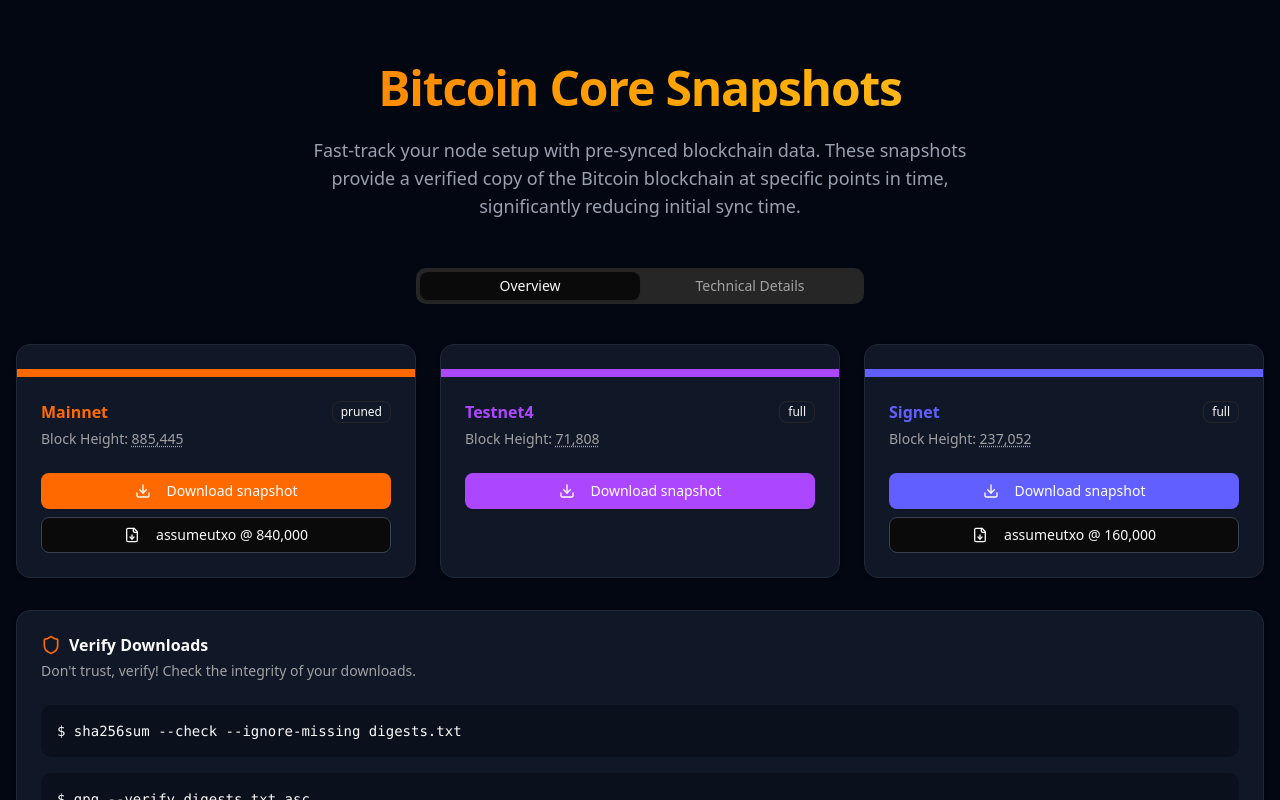
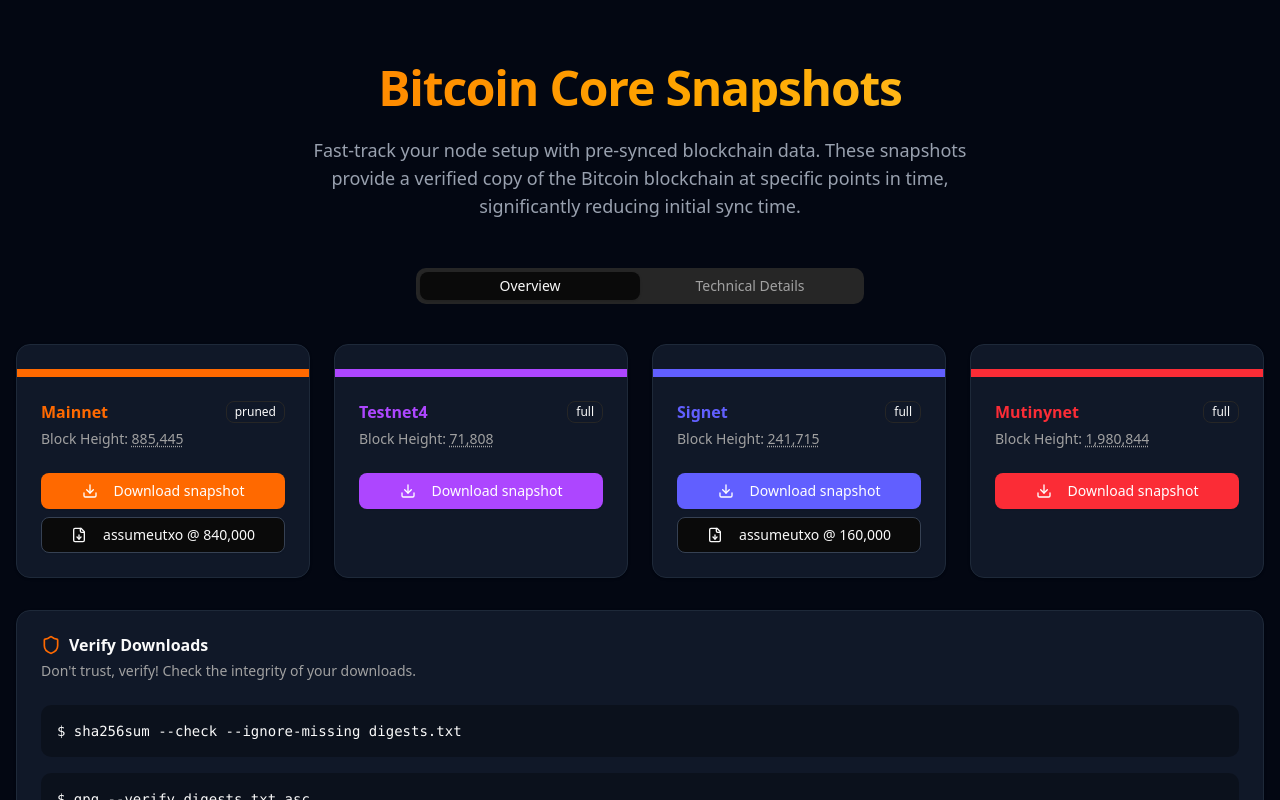
Before and after one commit to jaonoctus/bitcoin-snapshots-react, a Next.js app: page / in a window 1280 px wide. Shown: the top 800 px of the page. Built offline with nearby package versions, Linux system fonts and the light colour scheme.

Commit message:
update
update signet chainstate size

update testnet4 chainstate size

```diff
--- a/app/page.tsx
+++ b/app/page.tsx
@@ -59,28 +59,6 @@
       txouts: "179299972",
       supply: "1982929792652975",
     },
-    // {
-    //   id: "testnet3",
-    //   type: "pruned",
-    //   name: "Testnet3",
-    //   color: "bg-teal-500",
-    //   hoverColor: "hover:bg-teal-600",
-    //   textColor: "text-teal-500",
-    //   borderColor: "border-teal-500",
-    //   downloadUrl: "https://eu2.contabostorage.com/3fc7909e0b8744a6a4fb58dc5158ffb6:bitcoin/202404/testnet.tar.zst",
-    //   assumeutxoUrl:
-    //       "https://eu2.contabostorage.com/3fc7909e0b8744a6a4fb58dc5158ffb6:bitcoin/20231218/utxo-testnet-2500000.dat.zst",
-    //   assumeutxoHeight: "2,500,000",
-    //   chain: "testnet",
-    //   size: "7.6G",
-    //   height: "2,745,129",
-    //   heightUrl: "https://mempool.space/testnet/block/00000000000003acf6e5b8e560ff5c5a97748f9a4279418159f8a80af9bdea6d",
-    //   bestBlock: "59F8 A80A F9BD EA6D",
-    //   muhash: "F8F1 4157 C031 EDDE",
-    //   hashSerialized: "7652 0565 7BC6 D834",
-    //   txouts: "103,066,356",
-    //   supply: "2,099,663,916,474,610",
-    // },
     {
       id: "testnet4",
       type: "full",
@@ -93,7 +71,7 @@
       assumeutxoUrl: null,
       assumeutxoHeight: null,
       chain: "testnet4",
-      size: "5.4G",
+      size: "589M",
       height: "71808",
       heightUrl: "https://mempool.space/testnet4/block/00000000ec26eab0d4ecbaa909d5fac9044bba74c947ac064fe6f78d227d00e8",
       bestBlock: "00000000ec26eab0d4ecbaa909d5fac9044bba74c947ac064fe6f78d227d00e8",
@@ -110,18 +88,40 @@
       hoverColor: "hover:bg-indigo-600",
       textColor: "text-indigo-500",
       borderColor: "border-indigo-500",
-      downloadUrl: "https://pub-3fcf0b98b9e64d6381ced6eddee57bbf.r2.dev/022025/snapshot-bitcoin-signet-237052-full.tar.zst",
+      downloadUrl: "https://pub-3fcf0b98b9e64d6381ced6eddee57bbf.r2.dev/snapshot-bitcoin-signet-241715-full.tar.zst",
       assumeutxoUrl: "https://pub-3fcf0b98b9e64d6381ced6eddee57bbf.r2.dev/utxo/utxo-bitcoin-signet-160000.dat",
       assumeutxoHeight: "160000",
+      chain: "mutinynet",
+      size: "836M",
+      height: "241715",
+      heightUrl: "https://mempool.space/signet/block/00000056e70ee99609c97c5c30e8ed711824b2baa229d53529a48e2cbfb75806",
+      bestBlock: "00000056e70ee99609c97c5c30e8ed711824b2baa229d53529a48e2cbfb75806",
+      muhash: "f5420e838faf6540481febc880688b17e9714d9986834a5717a97d6f182bdca1",
+      hashSerialized: "4fcb936c4551041cd78111946c9d4c23d7f4fa4b3cadd6faef3b8635948a9cdd",
+      txouts: "13042756",
+      supply: "1129260219918338",
+      flags: ['txindex', 'coinstatsindex', 'blockfilterindex']
+    },
+    {
+      id: "mutinynet",
+      type: "full",
+      name: "Mutinynet",
+      color: "bg-red-500",
+      hoverColor: "hover:bg-red-600",
+      textColor: "text-red-500",
+      borderColor: "border-red-500",
+      downloadUrl: "https://pub-3fcf0b98b9e64d6381ced6eddee57bbf.r2.dev/snapshot-bitcoin-mutinynet-1980844-full.tar.zst",
+      assumeutxoUrl: null,
+      assumeutxoHeight: null,
       chain: "signet",
-      size: "9.3G",
-      height: "237052",
-      heightUrl: "https://mempool.space/signet/block/000000749029989b6df38e62bb2e2e43778a814ba8c13807ca0fd9930de23f7f",
-      bestBlock: "000000749029989b6df38e62bb2e2e43778a814ba8c13807ca0fd9930de23f7f",
-      muhash: "fe14ef3f472786d9f07b25940a75bc0bac224475e77478f60a2854da805ac8fe",
-      hashSerialized: "7f9ec48ab5f54a860bb2b69dbbee45352a3cbe193cae453ef83758092a349849",
-      txouts: "11671351",
-      supply: "1117602719924825",
+      size: "780M",
+      height: "1980844",
+      heightUrl: "https://mutinynet.com/block/000001f610e4d2918e1fa3324bb79e603d680d8d595ceafffee90adab5d760ea",
+      bestBlock: "000001f610e4d2918e1fa3324bb79e603d680d8d595ceafffee90adab5d760ea",
+      muhash: "2a97c07bbd680f6c3274eac7b7247ac2d59ca4ee0a0607f15f2eb67baee6b51d",
+      hashSerialized: "0fb506d66cd8f63dd1a6abe5309efe0e724a87162e60bbcac2e43e198ccccda3",
+      txouts: "518768",
+      supply: "2096780595614125",
       flags: ['txindex', 'coinstatsindex', 'blockfilterindex']
     },
   ]
@@ -158,7 +158,7 @@
             </div>
 
             <TabsContent value="overview" className="space-y-8">
-              <div className="grid grid-cols-1 md:grid-cols-2 lg:grid-cols-3 gap-6">
+              <div className="grid grid-cols-1 md:grid-cols-2 lg:grid-cols-4 gap-6">
                 {networks.map((network) => (
                     <Card key={network.id} className="bg-gray-900 border-gray-800 overflow-hidden">
                       <div className={`h-2 w-full ${network.color}`}></div>
@@ -219,7 +219,7 @@
                   <div className="grid grid-cols-1 sm:grid-cols-2 gap-4 mt-4">
                     <Button asChild variant="outline" className="border-gray-700 hover:bg-gray-800">
                       <a
-                          href="https://pub-3fcf0b98b9e64d6381ced6eddee57bbf.r2.dev/022025/digests.txt"
+                          href="https://pub-3fcf0b98b9e64d6381ced6eddee57bbf.r2.dev/digests.txt"
                           target="_blank"
                           rel="noopener noreferrer"
                       >
@@ -228,7 +228,7 @@
                     </Button>
                     <Button asChild variant="outline" className="border-gray-700 hover:bg-gray-800">
                       <a
-                          href="https://pub-3fcf0b98b9e64d6381ced6eddee57bbf.r2.dev/022025/digests.txt.asc"
+                          href="https://pub-3fcf0b98b9e64d6381ced6eddee57bbf.r2.dev/digests.txt.asc"
                           target="_blank"
                           rel="noopener noreferrer"
                       >
@@ -264,7 +264,7 @@
                       </thead>
                       <tbody>
                       <tr className="border-b border-gray-800/50">
-                        <td className="py-4 px-2 font-medium">Size</td>
+                        <td className="py-4 px-2 font-medium">Chainstate Size</td>
                         {networks.map((network) => (
                             <td key={network.id} className="text-center py-4 px-2">
                               <Badge variant="outline" className={`${network.borderColor} ${network.textColor}`}>
@@ -352,7 +352,7 @@
                                 Hash Serialized <Hash className="ml-1 h-3 w-3 text-gray-500"/>
                               </TooltipTrigger>
                               <TooltipContent>
-                                <p>hash_serialized_3 value</p>
+                                <p>hash_serialized value</p>
                               </TooltipContent>
                             </Tooltip>
                           </TooltipProvider>
```
